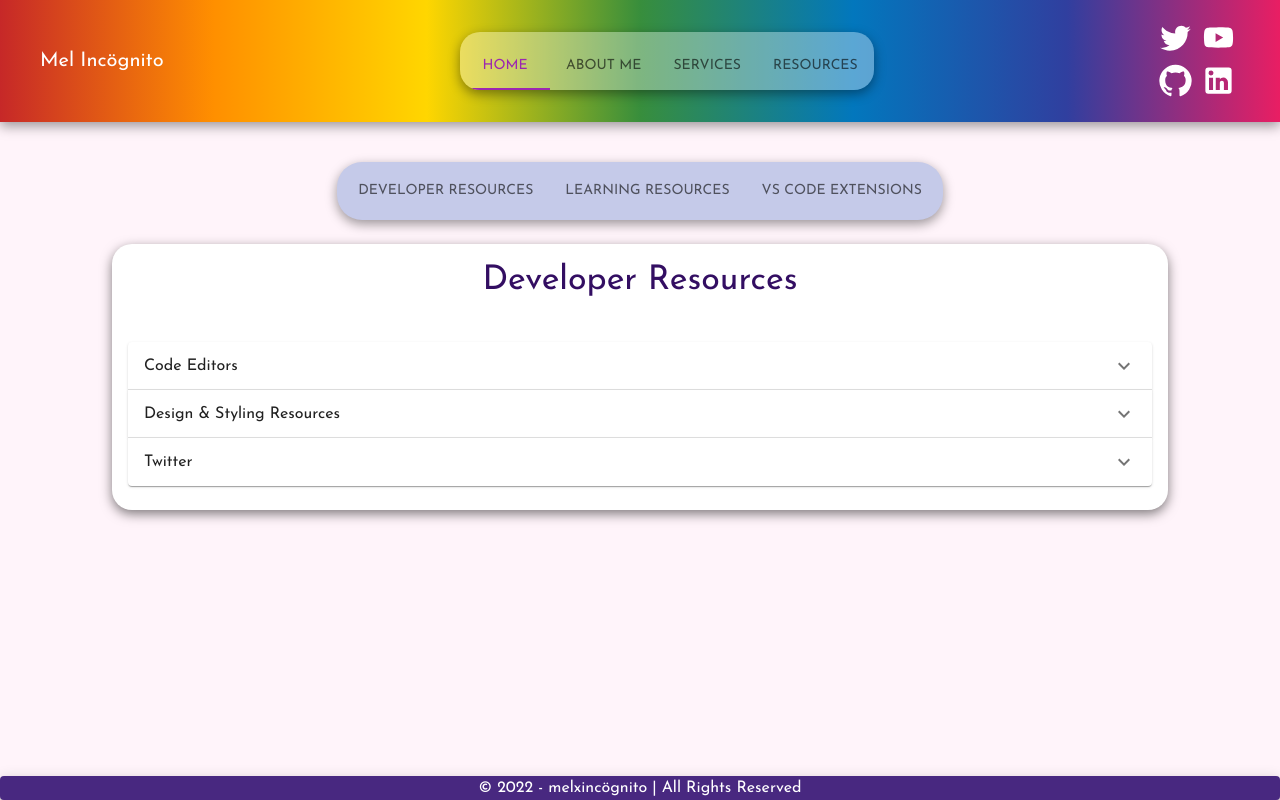
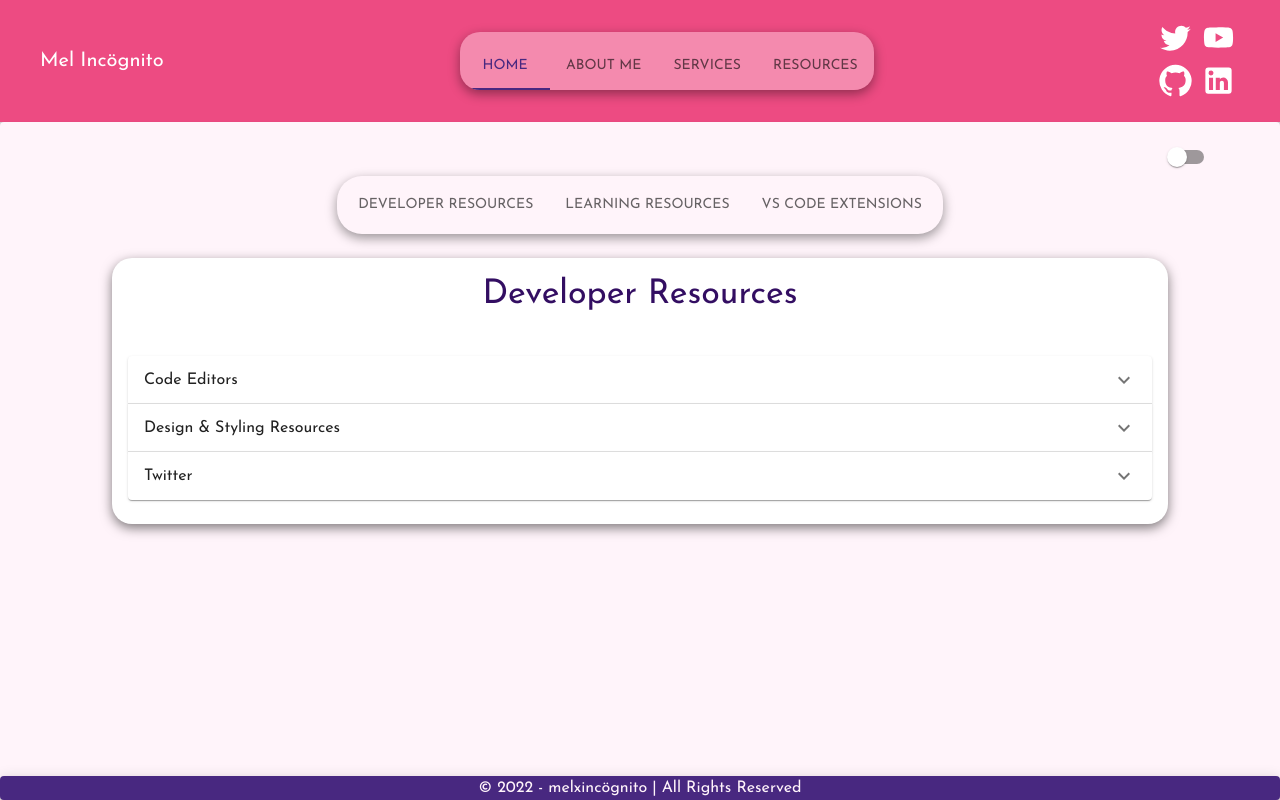
Before and after one commit to melxincognito/melxincognito-webpage, a React (Create React App) app: page /resources in a window 1280 px wide. Built offline with nearby package versions, Linux system fonts and the light colour scheme.

Commit message:
added dark and light mode

```diff
--- a/src/App.js
+++ b/src/App.js
@@ -1,19 +1,30 @@
+import React, { useState } from "react";
+import { Route, Routes } from "react-router-dom";
 import HomePage from "./pages/HomePage";
 import AboutMe from "./pages/AboutMe";
 import MyProjects from "./pages/MyProjects";
+import Resources from "./pages/Resources";
 
-import Resources from "./pages/Resources";
-import { Route, Routes } from "react-router-dom";
 import Layout from "./components/navigation/Layout";
-
+import Services from "./pages/Services";
 import { ThemeProvider } from "@mui/material";
+import { Switch } from "@mui/material";
 import theme from "./assets/theme";
-import Services from "./pages/Services";
+import { darkTheme } from "./assets/theme";
 
 function App() {
+  const [darkMode, setDarkMode] = useState(false);
+
   return (
-    <ThemeProvider theme={theme}>
+    <ThemeProvider theme={darkMode ? darkTheme : theme}>
       <Layout>
+        <div style={{ display: "flex", justifyContent: "flex-end" }}>
+          <Switch
+            color="secondary"
+            checked={darkMode}
+            onChange={() => setDarkMode(!darkMode)}
+          />
+        </div>
         <Routes>
           <Route path="/" element={<HomePage />} />
           <Route path="/about" element={<AboutMe />} />
--- a/src/assets/theme.js
+++ b/src/assets/theme.js
@@ -1,8 +1,34 @@
 import { createTheme } from "@mui/material";
 
 const theme = createTheme({
+  palette: {
+    primary: {
+      dark: "#fafafa",
+      main: "#ed4b82",
+      light: "#fff4fa",
+    },
+    secondary: {
+      main: "#482880",
+    },
+  },
   typography: {
-    fontFamily: "Josefin Sans",
+    fontFamily: ["Josefin Sans"],
+  },
+});
+
+export const darkTheme = createTheme({
+  palette: {
+    primary: {
+      dark: "#212121",
+      main: "#23143e",
+      light: "#212121",
+    },
+    secondary: {
+      main: "#fafafa",
+    },
+  },
+  typography: {
+    fontFamily: ["Josefin Sans"],
   },
 });
 
--- a/src/components/navigation/BottomNavigation.js
+++ b/src/components/navigation/BottomNavigation.js
@@ -10,8 +10,8 @@ export default function BottomNavigationLabel() {
           bottom: 0,
           left: 0,
           right: 0,
-          color: "white",
-          bgcolor: "#482880",
+          color: "primary.light",
+          bgcolor: "secondary.main",
           display: "flex",
           alignContent: "center",
           justifyContent: "center",
--- a/src/components/navigation/Layout.js
+++ b/src/components/navigation/Layout.js
@@ -1,4 +1,4 @@
-import { Container } from "@mui/material";
+import { Container, Paper } from "@mui/material";
 import React from "react";
 import BottomNavigationLabel from "./BottomNavigation";
 
@@ -8,17 +8,28 @@ export default function Layout(props) {
   return (
     <div>
       <NavigationBar />
+      <Paper
+        sx={{
+          bgcolor: "primary.light",
+          position: "fixed",
+          height: "100%",
+          overflow: "scroll",
+          width: "100%",
+        }}
+      >
         <Container
           sx={{
             alignContent: "center",
             justifyContent: "center",
-          padding: 3,
+
             marginTop: "1rem",
             marginBottom: "5rem",
           }}
         >
           {props.children}
         </Container>
+      </Paper>
+
       <BottomNavigationLabel />
     </div>
   );
--- a/src/components/navigation/NavigationBar.js
+++ b/src/components/navigation/NavigationBar.js
@@ -41,8 +41,7 @@ const NavigationBar = () => {
   // nav styles variables
 
   const appBarStyles = {
-    background:
-      "linear-gradient(to right, #c62828, #ff8f00, #ffd600, #388e3c, #0277bd, #303f9f, #e91e63 )",
+    bgcolor: "primary.main",
     padding: 2,
     boxShadow: "0 0.25rem 0.75rem rgba(0, 0, 0, 0.4)",
   };
--- a/src/pages/Resources.js
+++ b/src/pages/Resources.js
@@ -38,7 +38,7 @@ export default class Resources extends Component {
     };
 
     const tabStyles = {
-      background: "#c5cae9",
+      bgcolor: "primary.main",
       text: "white",
       padding: 5,
       borderRadius: 25,
--- a/src/pages/Services.js
+++ b/src/pages/Services.js
@@ -19,12 +19,6 @@ export default function Services() {
     borderRadius: 4,
   };
 
-  const accordionColorTwo = {
-    backgroundColor: "rgba(231, 183, 241, 0.13)",
-  };
-  const accordionColorOne = {
-    backgroundColor: "rgba(155, 35, 179, 0.10)",
-  };
   return (
     <>
       {" "}
@@ -38,7 +32,6 @@ export default function Services() {
               expandIcon={<ExpandMoreIcon />}
               aria-controls="panel1"
               id="panel1"
-              sx={accordionColorOne}
             >
               <Typography>Website Design & Development </Typography>
             </AccordionSummary>
@@ -56,7 +49,6 @@ export default function Services() {
               expandIcon={<ExpandMoreIcon />}
               aria-controls="panel2"
               id="panel2"
-              sx={accordionColorTwo}
             >
               <Typography>Website Maintenance</Typography>
             </AccordionSummary>
@@ -74,7 +66,6 @@ export default function Services() {
               expandIcon={<ExpandMoreIcon />}
               aria-controls="panel3"
               id="panel3"
-              sx={accordionColorOne}
             >
               <Typography>Domain name registration</Typography>
             </AccordionSummary>
@@ -91,7 +82,6 @@ export default function Services() {
               expandIcon={<ExpandMoreIcon />}
               aria-controls="panel4"
               id="panel4"
-              sx={accordionColorTwo}
             >
               <Typography>Custom QR Code</Typography>
             </AccordionSummary>
@@ -108,7 +98,6 @@ export default function Services() {
               expandIcon={<ExpandMoreIcon />}
               aria-controls="panel5"
               id="panel5"
-              sx={accordionColorOne}
             >
               <Typography>SEO Optimization</Typography>
             </AccordionSummary>
```
Lines whose indentation alone changed are shown as unchanged.
